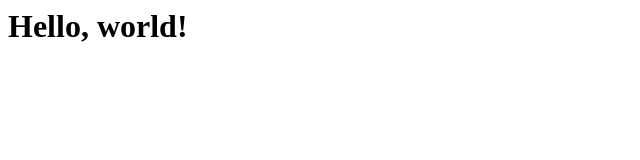
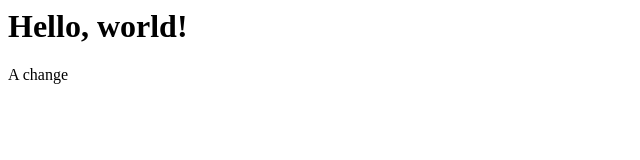
Before and after one commit to zephrene/zephrene.github.io, a plain HTML site: page index.html in a window 1280 px wide. Shown: the full height of the page, 0-640 px from the left. Drawn offline with Linux system fonts and the light colour scheme.

Commit message:
setting up

```diff
--- a/index.html
+++ b/index.html
@@ -3,5 +3,6 @@
 </head>
 <body>
 <h1>Hello, world!</h1>
+<p>A change</p>
 </body>
 </html>
```
Also changed, not shown: 1 other file.
